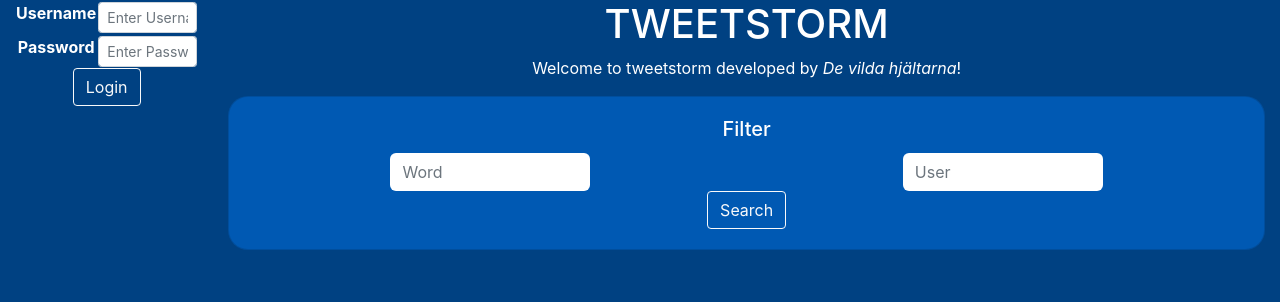
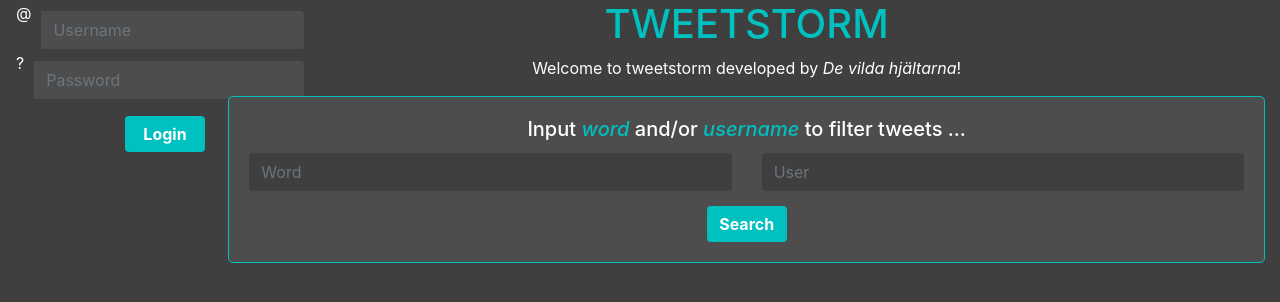
Before and after one commit to gustafholst/TweetStorm, a Django app: page /tweets/ in a window 1280 px wide. Shown: the top 302 px of the page. Run offline with Django 3.2, Linux system fonts and the light colour scheme; data that the repository does not hold is empty; some libraries are stand-ins or nearby versions.

Commit message:
Updated colors and added Bootstrap components

```diff
--- a/static/css/styles.css
+++ b/static/css/styles.css
@@ -3,27 +3,70 @@ html {
 }
 
 body {
-    background-color: #004182;
+    background-color: #3f3f3f;
     margin: auto;
     text-align: center;
     color: white;
 }
 
+h1 {
+    color: #00c0c0;
+}
+
+.filter_word {
+    color: #00c0c0;
+    font-style: italic;
+}
+
 form input {
-    background-color: #0059b3;
+    background-color: #4d4d4d;
     border: none;
     border-radius: 6px;
     padding: 5px;
 }
 
 .card {
-    background-color: #0059b3;
-    border-radius: 20px;
+    background-color: #4d4d4d;
+    border-radius: 5px;
+    border-color: #00c0c0;
+}
+
+.login_body {
+    background-color: #3f3f3f;
+    border-radius: 5px;
+    border-color: #00c0c0;
+    width: 300px;
+}
+
+.login_body input {
+    border: none;
+    background-color: #4d4d4d;
+    width: 200px;
+    border-radius: 4px;
+    margin: 10px;
 }
 
 .card input {
     margin: auto;
-    width: 200px;
     border: none;
-    border-radius: 6px;
+    border-radius: 4px;
 }
+
+.btn-primary {
+    background-color: #00c0c0;
+    font-weight: bold;
+    border: none;
+    width: 80px;
+    border-radius: 4px;
+    margin-top: 15px;
+}
+
+.btn-primary:hover {
+    background-color: #009999;
+    color: white;
+}
+
+.form-control {
+    background: #3f3f3f;
+    border: none;
+}
--- a/tweets/templates/filter.html
+++ b/tweets/templates/filter.html
@@ -1,6 +1,6 @@
 <div class='card'>
   <div class="card-body">
-    <h5 class="card-title">Filter</h5>
+    <h5 class="card-title">Input <span class="filter_word">word</span> and/or <span class="filter_word">username</span > to filter tweets ...</h5>
     <form>
       <div class="row">
         <div class="col">
@@ -10,6 +10,6 @@
           <input type="text" class="form-control" placeholder="User">
         </div>
       </div>
-      <button type="button" class="btn btn-outline-light">Search</button>
+      <button type="button" class="btn btn-primary">Search</button>
     </form>
   </div>
--- a/tweets/templates/login_form.html
+++ b/tweets/templates/login_form.html
@@ -1,18 +1,27 @@
+<div class="login_body">
 <form method="post" action="{% url 'login' %}">
 {% csrf_token %}
 <table>
-
 <tr>
-  <td><label for="username"><b>Username</b></label></td>
-  <td><input class="form-control form-control-sm" type="text" placeholder="Enter Username" name="username" required></td>
+  <td>
+    <div class="input-group">
+      <span class="input-group-addon" id="basic-addon1">@</span>
+      <input type="text" class="form-control" placeholder="Username" aria-describedby="basic-addon1">
+    </div>
+  </td>
 </tr>
-
 <tr>
-  <td><label for="password"><b>Password</b></label></td>
-  <td><input class="form-control form-control-sm" type="password" placeholder="Enter Password" name="password" required></td>
+  <td>
+    <div class="input-group">
+      <span class="input-group-addon" id="basic-addon1">?</span>
+      <input type="password" class="form-control" placeholder="Password" aria-describedby="basic-addon1">
+    </div>
+  </td>
+</tr>
+<tr>
+   <td><button type="button" class="btn btn-primary">Login</button>
+   </td>
 </tr>
 </table>
-
-<input class="btn btn-outline-light" type="submit" value="Login" />
-
 </form>
+</div>
```
